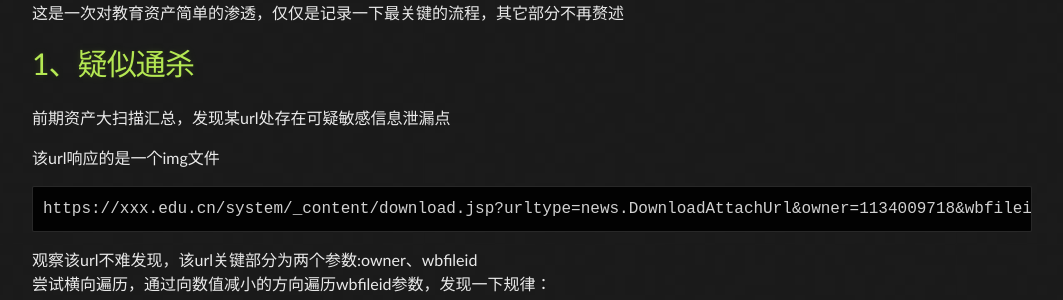
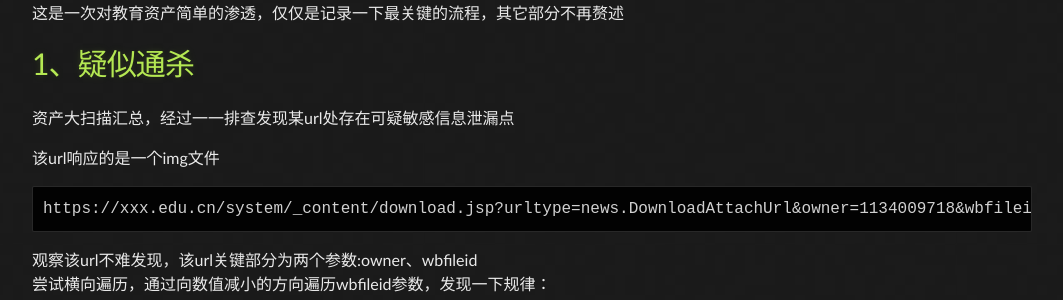
Before and after one commit to Leeyangee/leeyangee.github.io, a Jekyll site: the page built from _posts/2023-06-14-SRC实战 非典型渗透-某教育资产敏感信息泄漏提证书.md, in a window 1280 px wide. Shown: the part 288-588 px from the top of the page, without its empty margins (108-1171 px from the left). Built offline with Jekyll 4.4.1, drawn with Linux system fonts in a browser that asks for light colours.

Commit message:
Update 2023-06-14-SRC实战 非典型渗透-某教育资产敏感信息泄漏提证书.md

````diff
--- a/_posts/2023-06-14-SRC实战 非典型渗透-某教育资产敏感信息泄漏提证书.md
+++ b/_posts/2023-06-14-SRC实战 非典型渗透-某教育资产敏感信息泄漏提证书.md
@@ -9,7 +9,7 @@ published: true
 
 # [](#header-1)1、疑似通杀
 
-前期资产大扫描汇总，发现某url处存在可疑敏感信息泄漏点
+资产大扫描汇总，经过一一排查发现某url处存在可疑敏感信息泄漏点
 
 该url响应的是一个img文件
 ```
````
